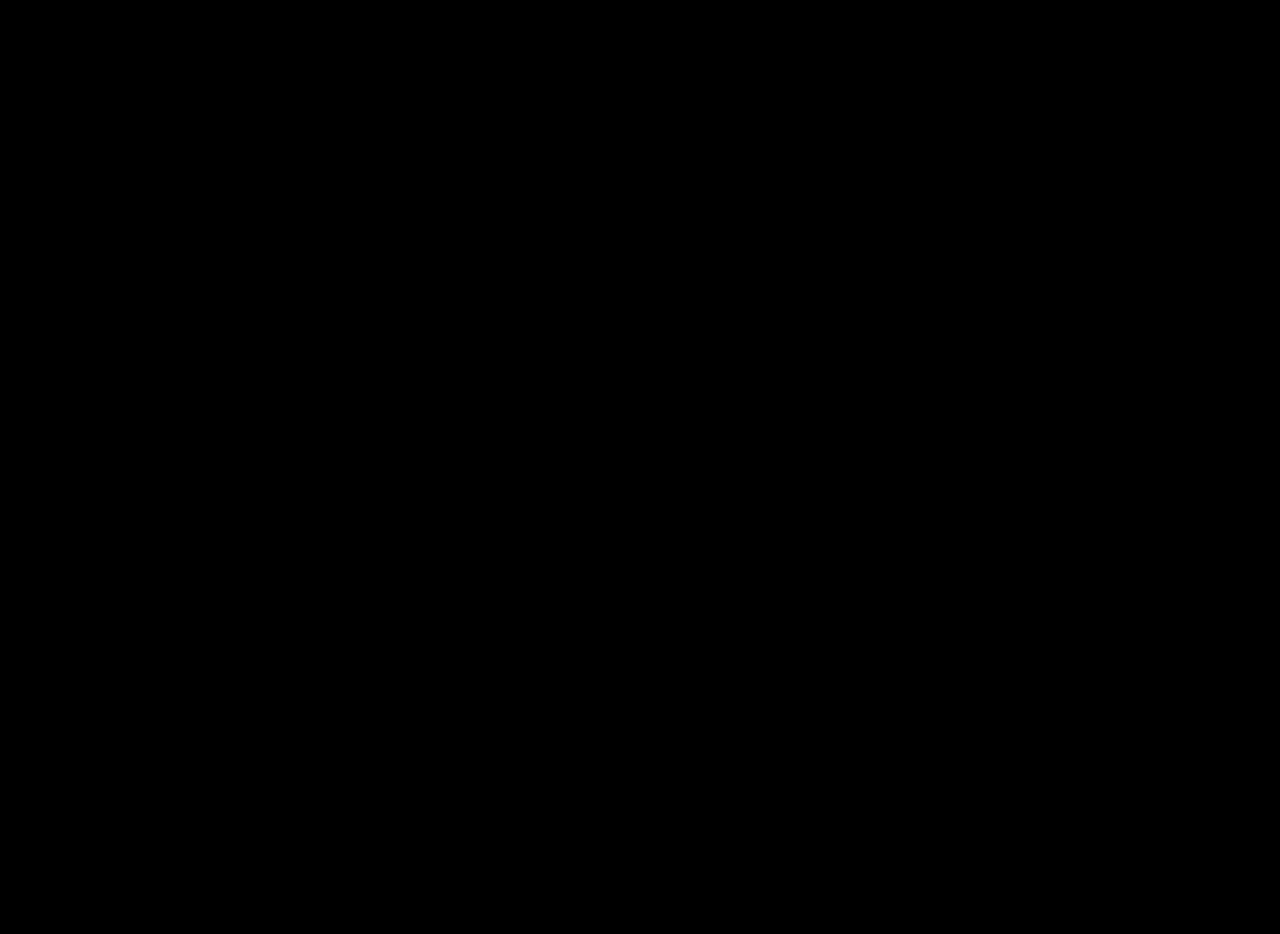
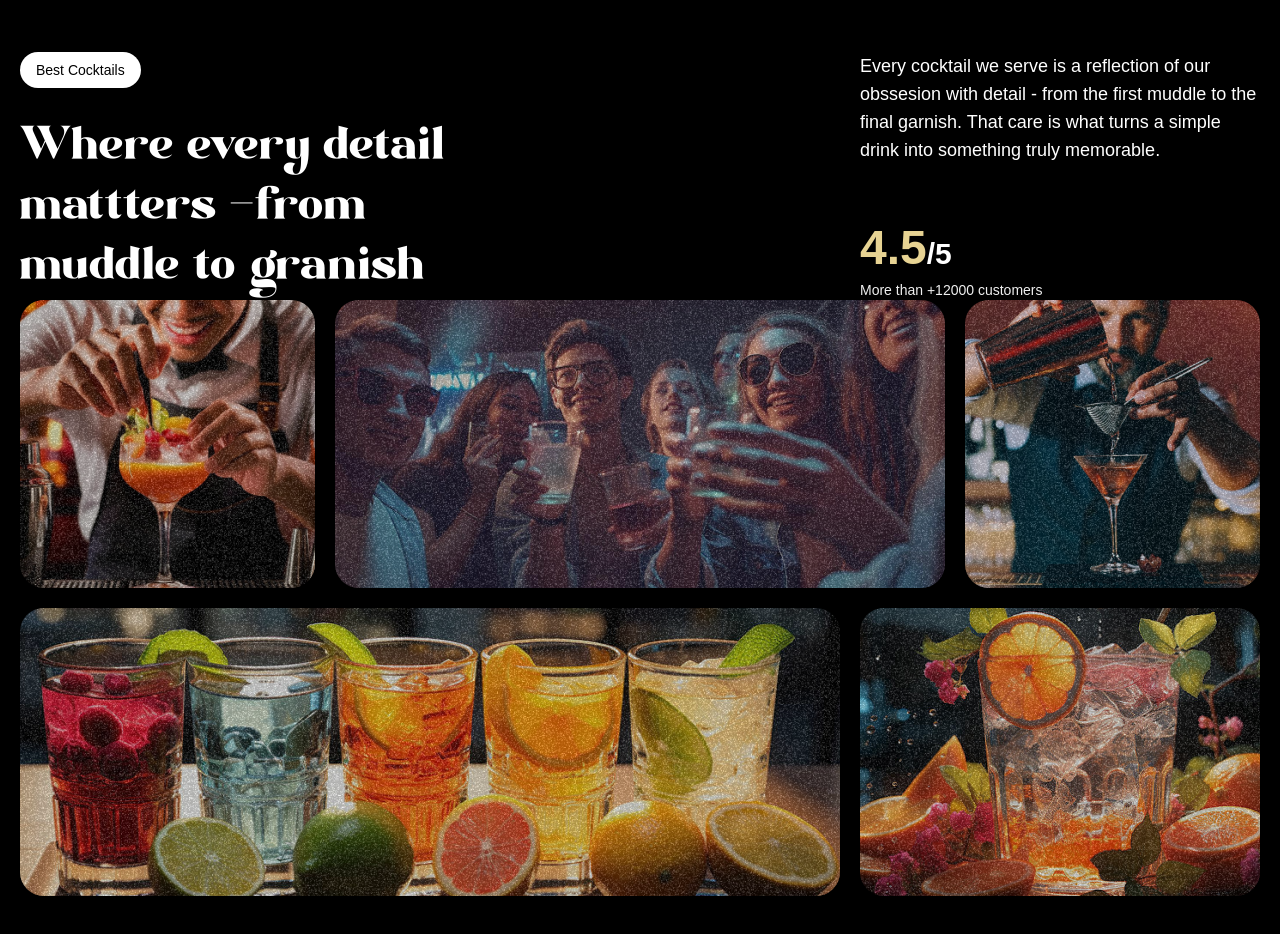
Before and after one commit to sandya0/gsap_cocktails, a React (Vite) app: page / in a window 1280 px wide. Shown: the part 1660-2594 px from the top of the page. Before the commit the page ends 1600 px from the top, so only its background shows below. Built offline with nearby package versions, Linux system fonts and the light colour scheme; a web font is replaced by a local one.

Commit message:
implement the about section

```diff
--- a/src/App.jsx
+++ b/src/App.jsx
@@ -4,6 +4,7 @@
 import Navbar from './components/Navbar'
 import Hero from './components/Hero'
 import Cocktails from './components/Cocktails'
+import About from './components/About'
 
 gsap.registerPlugin(ScrollTrigger, SplitText);
 
@@ -13,6 +14,7 @@
       <Navbar />
       <Hero />
       <Cocktails />
+      <About />
     </main>
   )
 }
--- /dev/null
+++ b/src/components/About.jsx
@@ -0,0 +1,88 @@
+import { useGSAP } from '@gsap/react'
+import React from 'react'
+import { SplitText } from 'gsap/all'
+import gsap from 'gsap'
+
+const About = () => {
+    useGSAP(() => {
+        const titleSplit = SplitText.create('#about h2', {
+            type: 'words'
+        })
+
+        const scrollTimeline = gsap.timeline({
+            scrollTrigger: {
+                trigger: '#about',
+                start: 'top center'
+            }
+        })
+
+            .from(titleSplit.words, {
+                opacity: 0, duration: 1, yPercent: 100, ease: 'expo.out', stagger: 0.02
+            })
+            .from('.top-grid div, .bottom-grid div', {
+                opacity: 0, duration: 1, ease: 'power1.inOut', stagger: 0.04,
+            }, '-=0.5')
+    })
+    return (
+        <div id="about">
+            <div className="mb-16 md:px-0 px-5">
+                <div className="content">
+                    <div className="md:col-span-8">
+                        <p className="badge">Best Cocktails</p>
+                        <h2>
+                            Where every detail mattters <span className="text-white">-</span>
+                            from muddle to granish
+                        </h2>
+                    </div>
+
+                    <div className="sub-content">
+                        <p>
+                            Every cocktail we serve is a reflection of our obssesion
+                            with detail - from the first muddle to the final garnish. That care is what turns
+                            a simple drink into something truly memorable.
+                        </p>
+
+                        <div>
+                            <p className="md:text-3xl text-xl font-bold">
+                                <span>4.5</span>/5
+                            </p>
+                            <p className="text-sm text-white-100">More than +12000 customers</p>
+                        </div>
+
+                    </div>
+                </div>
+
+                <div className="top-grid">
+                    <div className="md:col-span-3">
+                        <div className="noisy" />
+                        <img src="/images/abt1.png" alt="grid-img-1" />
+                    </div>
+
+                    <div className="md:col-span-6">
+                        <div className="noisy" />
+                        <img src="/images/abt2.png" alt="grid-img-2" />
+                    </div>
+
+                    <div className="md:col-span-3">
+                        <div className="noisy" />
+                        <img src="/images/abt5.png" alt="grid-img-5" />
+                    </div>
+                </div>
+
+                <div className="bottom-grid">
+                    <div className="md:col-span-8">
+                        <div className="noisy" />
+                        <img src="/images/abt3.png" alt="grid-img-3" />
+                    </div>
+
+                    <div className="md:col-span-4">
+                        <div className="noisy" />
+                        <img src="/images/abt4.png" alt="grid-img-4" />
+                    </div>
+                </div>
+            </div>
+        </div>
+    )
+}
+
+export default About
```
